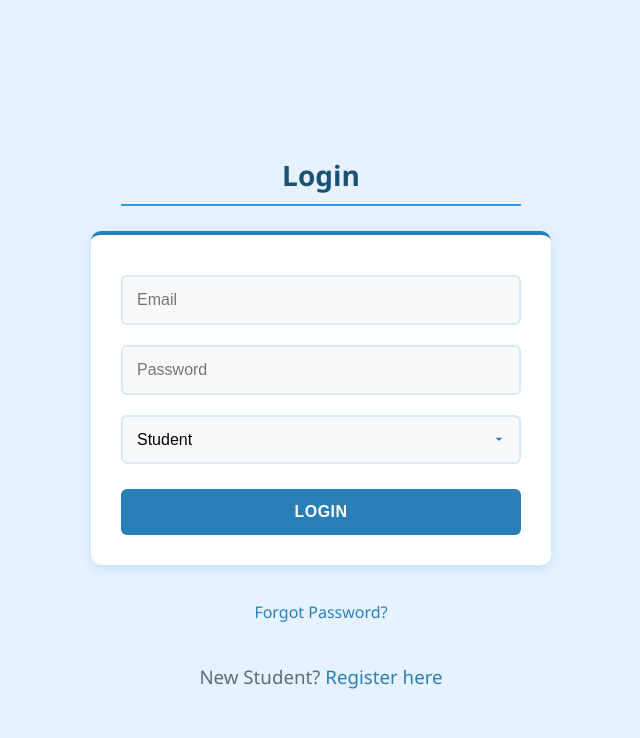
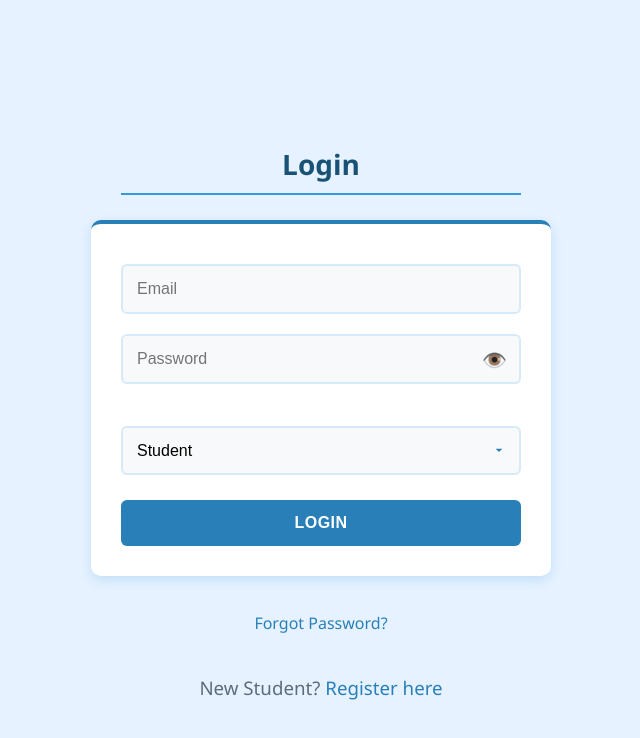
Before and after one commit to SmitChotai/sms, a website: page index.html in a window 1280 px wide. Shown: the whole page, without its empty margins (319-959 px from the left). Drawn offline with Linux system fonts and the light colour scheme; some packages are replaced by stand-ins of ours; a script that the page names is missing.

Commit message:
Update index.html

```diff
--- a/index.html
+++ b/index.html
@@ -5,10 +5,10 @@
   <meta name="viewport" content="width=device-width, initial-scale=1.0"/>
   <title>Login Page</title>
   <style>
- /* Student Attendance System Theme */
+/* Student Attendance System Theme */
 body {
     font-family: 'Segoe UI', Tahoma, Geneva, Verdana, sans-serif;
-    background-color: #e6f2ff; /* Light blue background */
+    background-color: #e6f2ff;
     margin: 0;
     padding: 20px;
     display: flex;
@@ -20,7 +20,7 @@ body {
 }
 
 h2 {
-    color: #1a5276; /* Dark blue */
+    color: #1a5276;
     margin-bottom: 25px;
     font-size: 28px;
     text-align: center;
@@ -38,7 +38,7 @@ h2 {
     width: 100%;
     max-width: 400px;
     margin-bottom: 20px;
-    border-top: 4px solid #2980b9; /* Accent bar */
+    border-top: 4px solid #2980b9;
 }
 
 input[type="email"],
@@ -47,11 +47,11 @@ select {
     width: 100%;
     padding: 14px;
     margin: 10px 0;
-    border: 2px solid #d6eaf8; /* Light blue border */
+    border: 2px solid #d6eaf8;
     border-radius: 6px;
     box-sizing: border-box;
     font-size: 16px;
-    background-color: #f8f9fa; /* Very light gray */
+    background-color: #f8f9fa;
     transition: all 0.3s;
 }
 
@@ -64,7 +64,7 @@ select:focus {
 }
 
 button {
-    background-color: #2980b9; /* Medium blue */
+    background-color: #2980b9;
     color: white;
     padding: 14px 20px;
     border: none;
@@ -80,7 +80,7 @@ button {
 }
 
 button:hover {
-    background-color: #1a5276; /* Darker blue */
+    background-color: #1a5276;
     transform: translateY(-2px);
 }
 
@@ -104,7 +104,7 @@ a:hover {
     max-width: 400px;
     margin-top: 20px;
     display: none;
-    border-top: 4px solid #27ae60; /* Green accent for contrast */
+    border-top: 4px solid #27ae60;
 }
 
 h3 {
@@ -126,7 +126,50 @@ select#role {
     padding-right: 40px;
 }
 
-/* Responsive adjustments */
+/* Password toggle */
+/* Password toggle */
+.password-wrapper {
+    position: relative;
+    width: 100%;
+}
+
+.password-wrapper input {
+    width: 100%;
+    padding: 14px 40px 14px 14px; /* Enough space on the right for icon */
+    margin: 10px 0;
+    border: 2px solid #d6eaf8;
+    border-radius: 6px;
+    box-sizing: border-box;
+    font-size: 16px;
+    background-color: #f8f9fa;
+    transition: all 0.3s;
+}
+
+.password-wrapper input:focus {
+    outline: none;
+    border-color: #3498db;
+    background-color: white;
+    box-shadow: 0 0 0 3px rgba(52, 152, 219, 0.2);
+}
+
+.toggle-password {
+    position: absolute;
+    top: 50%;
+    right: 14px;
+    transform: translateY(-50%);
+    cursor: pointer;
+    font-size: 20px;
+    color: #2980b9;
+    user-select: none;
+    z-index: 2;
+    transition: color 0.3s;
+}
+
+.toggle-password:hover {
+    color: #1a5276;
+}
+
+/* Responsive */
 @media (max-width: 480px) {
     body {
         padding: 15px;
@@ -136,6 +179,7 @@ select#role {
     }
 }
   </style>
+
   <!-- SweetAlert2 CSS -->
   <script src="https://cdn.jsdelivr.net/npm/sweetalert2@11"></script>
 </head>
@@ -143,12 +187,18 @@ select#role {
   <h2>Login</h2>
   <form id="loginForm">
     <input type="email" id="email" placeholder="Email" required><br>
-    <input type="password" id="password" placeholder="Password" required><br>
+
+    <div class="password-wrapper">
+      <input type="password" id="password" placeholder="Password" required>
+      <span class="toggle-password" onclick="togglePassword()">👁️</span>
+    </div><br>
+
     <select id="role">
       <option value="student">Student</option>
       <option value="teacher">Teacher</option>
       <option value="admin">Admin</option>
     </select><br>
+
     <button type="submit">Login</button>
   </form>
 
@@ -198,7 +248,6 @@ select#role {
         if (docSnap.exists()) {
           const userData = docSnap.data();
           if (userData.role === selectedRole) {
-            // Redirect to role-specific page
             if (selectedRole === "student") {
               window.location.href = "student.html";
             } else if (selectedRole === "teacher") {
@@ -224,12 +273,10 @@ select#role {
         Swal.fire({
           icon: "error",
           title: "Login Failed",
-          text:"Please Enter Valid Email and Password",
-          // text: error.message
+          text: "Please Enter Valid Email and Password",
         });
       }
     });
-
 
     window.showReset = () => {
       document.getElementById("resetSection").style.display = "block";
@@ -263,6 +310,19 @@ select#role {
           });
         });
     };
+
+    window.togglePassword = () => {
+      const passwordInput = document.getElementById("password");
+      const toggleIcon = document.querySelector(".toggle-password");
+
+      if (passwordInput.type === "password") {
+        passwordInput.type = "text";
+        toggleIcon.textContent = "🙈";
+      } else {
+        passwordInput.type = "password";
+        toggleIcon.textContent = "👁️";
+      }
+    };
   </script>
 </body>
 </html>
```
